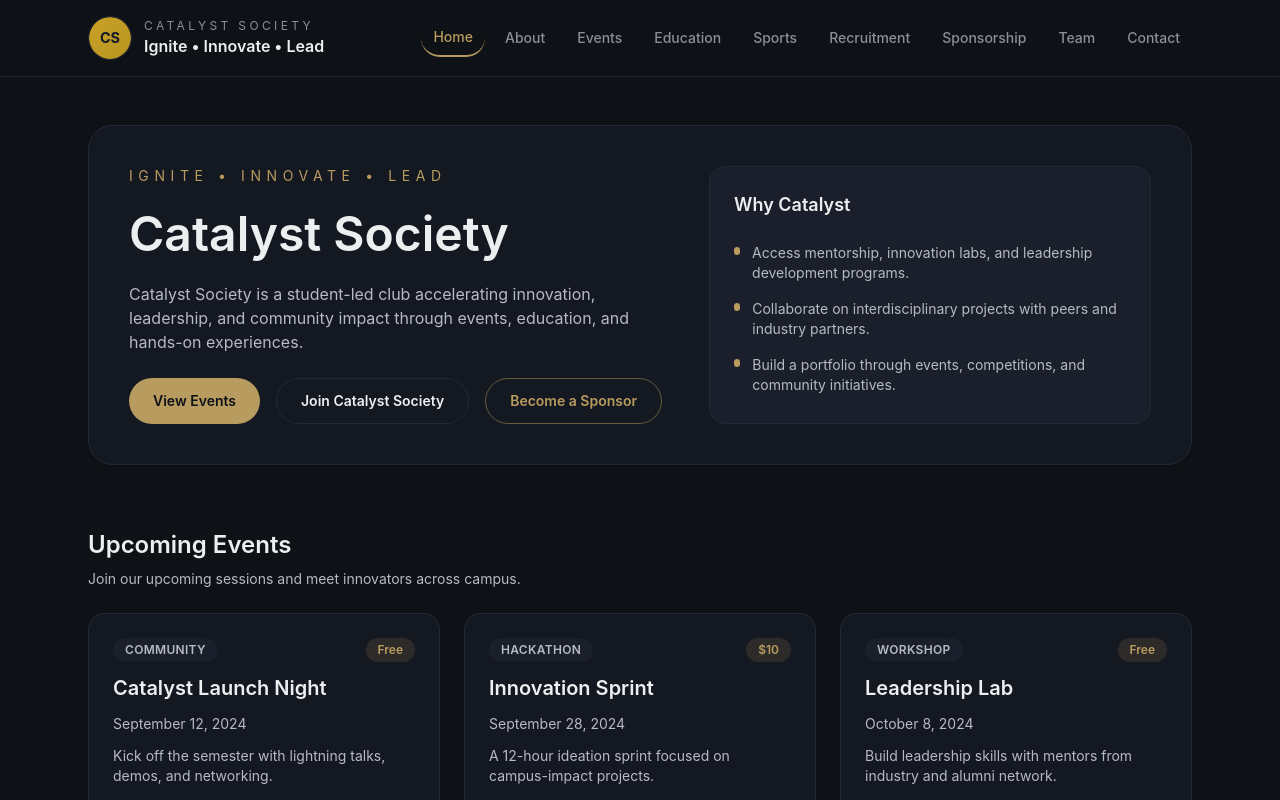
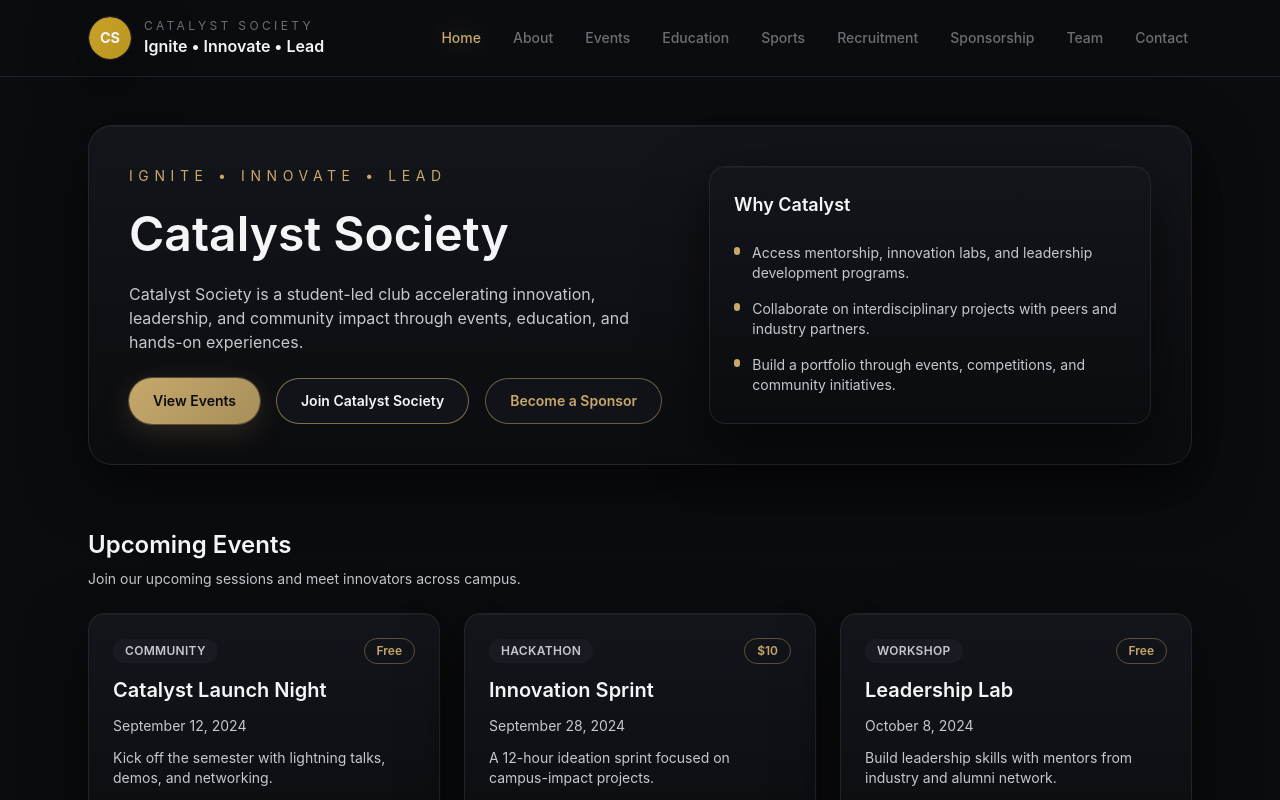
Before and after one commit to sonuparsad1/catalyst, a React (Vite) app in the folder frontend/: page / in a window 1280 px wide. Shown: the top 800 px of the page. Built offline with nearby package versions, Linux system fonts and the light colour scheme.

Commit message:
Refine luxury dark theme styling

```diff
--- a/frontend/src/components/EventCard.jsx
+++ b/frontend/src/components/EventCard.jsx
@@ -1,12 +1,12 @@
 const EventCard = ({ title, date, category, fee, description }) => {
   return (
-    <article className="flex h-full flex-col justify-between rounded-2xl border border-border bg-surface p-6 shadow-sm shadow-black/30">
+    <article className="flex h-full flex-col justify-between rounded-2xl border border-border bg-card-gradient p-6 shadow-card-ambient">
       <div className="space-y-3">
         <div className="flex items-center justify-between">
           <span className="rounded-full bg-elevated px-3 py-1 text-xs font-semibold uppercase tracking-wide text-textSecondary">
             {category}
           </span>
-          <span className="rounded-full bg-primary/15 px-3 py-1 text-xs font-semibold text-primary">
+          <span className="rounded-full border border-primary/40 px-3 py-1 text-xs font-semibold text-primary">
             {fee}
           </span>
         </div>
@@ -18,7 +18,7 @@ const EventCard = ({ title, date, category, fee, description }) => {
       </div>
       <button
         type="button"
-        className="mt-6 w-full rounded-full border border-border px-4 py-2 text-sm font-semibold text-textPrimary transition hover:bg-elevated"
+        className="mt-6 w-full rounded-full border border-primary/60 bg-surface px-4 py-2 text-sm font-semibold text-textPrimary transition hover:border-primary"
       >
         Learn More
       </button>
--- a/frontend/src/components/Navbar.jsx
+++ b/frontend/src/components/Navbar.jsx
@@ -30,11 +30,11 @@ const Navbar = () => {
             <img
               src={logo}
               alt="Catalyst Society logo"
-              className="h-11 w-11 rounded-full border border-border object-cover shadow-sm"
+              className="h-11 w-11 rounded-full border border-border object-cover shadow-card-ambient"
               onError={() => setLogoVisible(false)}
             />
           ) : (
-            <span className="flex h-11 w-11 items-center justify-center rounded-full bg-primary text-base font-semibold text-background shadow-sm">
+            <span className="flex h-11 w-11 items-center justify-center rounded-full bg-gold-gradient text-base font-semibold text-background shadow-accent-glow">
               CS
             </span>
           )}
@@ -47,16 +47,16 @@ const Navbar = () => {
             </p>
           </div>
         </div>
-        <div className="hidden items-center gap-2 text-sm font-medium text-muted md:flex">
+        <div className="hidden items-center gap-6 text-sm font-medium text-muted md:flex">
           {navLinks.map((link) => (
             <NavLink
               key={link.to}
               to={link.to}
               className={({ isActive }) =>
-                `rounded-full px-3 py-2 transition-colors duration-200 hover:text-textPrimary ${
+                `px-1 py-2 transition-colors duration-200 hover:text-textPrimary ${
                   isActive
-                    ? "border-b-2 border-primary text-primary"
-                    : "text-muted hover:bg-surface/70"
+                    ? "text-primary drop-shadow-[0_0_12px_rgba(198,168,107,0.35)]"
+                    : "text-muted"
                 }`
               }
             >
@@ -85,8 +85,8 @@ const Navbar = () => {
                 className={({ isActive }) =>
                   `rounded-lg px-3 py-2 transition-colors duration-200 ${
                     isActive
-                      ? "bg-background text-primary"
-                      : "text-muted hover:bg-background/60 hover:text-textPrimary"
+                      ? "text-primary drop-shadow-[0_0_12px_rgba(198,168,107,0.35)]"
+                      : "text-muted hover:text-textPrimary"
                   }`
                 }
               >
--- a/frontend/src/pages/Contact.jsx
+++ b/frontend/src/pages/Contact.jsx
@@ -30,7 +30,7 @@ const Contact = () => {
       </header>
 
       <form
-        className="space-y-4 rounded-2xl border border-border bg-surface p-6 shadow-sm shadow-black/20"
+        className="space-y-4 rounded-2xl border border-border bg-card-gradient p-6 shadow-card-ambient"
         onSubmit={handleSubmit}
       >
         <label className="block text-sm text-textSecondary">
@@ -71,7 +71,7 @@ const Contact = () => {
         </label>
         <button
           type="submit"
-          className="w-full rounded-full bg-primary px-6 py-3 text-sm font-semibold text-background transition hover:bg-primary/90"
+          className="w-full rounded-full bg-gold-gradient px-6 py-3 text-sm font-semibold text-background shadow-accent-glow transition hover:brightness-105"
         >
           Send Message
         </button>
--- a/frontend/src/pages/Home.jsx
+++ b/frontend/src/pages/Home.jsx
@@ -27,7 +27,7 @@ const upcomingEvents = [
 const Home = () => {
   return (
     <main className="mx-auto flex w-full max-w-6xl flex-col gap-16 px-6 py-12">
-      <section className="grid gap-10 rounded-3xl border border-border bg-surface p-10 shadow-sm shadow-black/30 lg:grid-cols-[1.1fr_0.9fr]">
+      <section className="grid gap-10 rounded-3xl border border-border bg-card-gradient p-10 shadow-card-ambient lg:grid-cols-[1.1fr_0.9fr]">
         <div className="space-y-6">
           <p className="text-sm uppercase tracking-[0.4em] text-primary">
             Ignite • Innovate • Lead
@@ -40,18 +40,18 @@ const Home = () => {
             community impact through events, education, and hands-on experiences.
           </p>
           <div className="flex flex-wrap gap-4">
-            <button className="rounded-full bg-primary px-6 py-3 text-sm font-semibold text-background transition hover:bg-primary/90">
+            <button className="rounded-full bg-gold-gradient px-6 py-3 text-sm font-semibold text-background shadow-accent-glow transition hover:brightness-105">
               View Events
             </button>
-            <button className="rounded-full border border-border px-6 py-3 text-sm font-semibold text-textPrimary transition hover:bg-elevated">
+            <button className="rounded-full border border-primary/60 bg-surface px-6 py-3 text-sm font-semibold text-textPrimary transition hover:border-primary">
               Join Catalyst Society
             </button>
-            <button className="rounded-full border border-primary/50 px-6 py-3 text-sm font-semibold text-primary transition hover:bg-elevated">
+            <button className="rounded-full border border-primary/50 bg-surface px-6 py-3 text-sm font-semibold text-primary transition hover:border-primary">
               Become a Sponsor
             </button>
           </div>
         </div>
-        <div className="space-y-6 rounded-2xl border border-border bg-elevated p-6">
+        <div className="space-y-6 rounded-2xl border border-border bg-card-gradient p-6 shadow-card-ambient">
           <h2 className="text-lg font-semibold text-textPrimary">Why Catalyst</h2>
           <ul className="space-y-4 text-sm text-textSecondary">
             <li className="flex gap-3">
--- a/frontend/src/pages/Recruitment.jsx
+++ b/frontend/src/pages/Recruitment.jsx
@@ -30,7 +30,7 @@ const Recruitment = () => {
       </header>
 
       <section className="grid gap-6 md:grid-cols-[1.2fr_0.8fr]">
-        <div className="rounded-2xl border border-border bg-surface p-6 shadow-sm shadow-black/20">
+        <div className="rounded-2xl border border-border bg-card-gradient p-6 shadow-card-ambient">
           <h2 className="text-lg font-semibold text-textPrimary">Open Roles</h2>
           <ul className="mt-4 space-y-4 text-sm text-textSecondary">
             <li className="rounded-xl border border-border bg-elevated p-4">
@@ -49,7 +49,7 @@ const Recruitment = () => {
         </div>
 
         <form
-          className="space-y-4 rounded-2xl border border-border bg-surface p-6 shadow-sm shadow-black/20"
+          className="space-y-4 rounded-2xl border border-border bg-card-gradient p-6 shadow-card-ambient"
           onSubmit={handleSubmit}
         >
           <h2 className="text-lg font-semibold text-textPrimary">Application Form</h2>
@@ -93,7 +93,7 @@ const Recruitment = () => {
           </div>
           <button
             type="submit"
-            className="w-full rounded-full bg-primary px-6 py-3 text-sm font-semibold text-background transition hover:bg-primary/90"
+            className="w-full rounded-full bg-gold-gradient px-6 py-3 text-sm font-semibold text-background shadow-accent-glow transition hover:brightness-105"
           >
             Apply
           </button>
--- a/frontend/src/pages/Sponsorship.jsx
+++ b/frontend/src/pages/Sponsorship.jsx
@@ -46,7 +46,7 @@ const Sponsorship = () => {
         {plans.map((plan) => (
           <article
             key={plan.name}
-            className="flex h-full flex-col justify-between rounded-2xl border border-border bg-surface p-6 shadow-sm shadow-black/20"
+            className="flex h-full flex-col justify-between rounded-2xl border border-border bg-card-gradient p-6 shadow-card-ambient"
           >
             <div>
               <h2 className="text-xl font-semibold text-textPrimary">{plan.name}</h2>
@@ -60,7 +60,7 @@ const Sponsorship = () => {
                 ))}
               </ul>
             </div>
-            <button className="mt-6 w-full rounded-full border border-border px-4 py-2 text-sm font-semibold text-textPrimary transition hover:bg-elevated">
+            <button className="mt-6 w-full rounded-full border border-primary/60 bg-surface px-4 py-2 text-sm font-semibold text-textPrimary transition hover:border-primary">
               Become a Sponsor
             </button>
           </article>
--- a/frontend/src/pages/Team.jsx
+++ b/frontend/src/pages/Team.jsx
@@ -24,9 +24,9 @@ const Team = () => {
         {teamMembers.map((member) => (
           <article
             key={member.name}
-            className="rounded-2xl border border-border bg-surface p-6 shadow-sm shadow-black/20"
+            className="rounded-2xl border border-border bg-card-gradient p-6 shadow-card-ambient"
           >
-            <div className="flex h-12 w-12 items-center justify-center rounded-full bg-primary/15 text-lg font-semibold text-primary">
+            <div className="flex h-12 w-12 items-center justify-center rounded-full border border-primary/40 bg-surface text-lg font-semibold text-primary">
               {member.name
                 .split(" ")
                 .map((part) => part[0])
--- a/frontend/tailwind.config.js
+++ b/frontend/tailwind.config.js
@@ -4,14 +4,25 @@ export default {
   theme: {
     extend: {
       colors: {
-        primary: "#B89B5E",
-        surface: "#141821",
-        elevated: "#1A1F2B",
-        muted: "#8B8F97",
-        background: "#0E1116",
-        border: "#232836",
-        textPrimary: "#EDEEF0",
-        textSecondary: "#B6BAC3",
+        primary: "#C6A86B",
+        secondary: "#A78F5A",
+        surface: "#121318",
+        elevated: "#191B22",
+        muted: "#6E6E73",
+        background: "#0B0C0F",
+        border: "#23242A",
+        textPrimary: "#F5F5F7",
+        textSecondary: "#C7C7CC",
+      },
+      backgroundImage: {
+        "gold-gradient": "linear-gradient(135deg, #C6A86B 0%, #A78F5A 100%)",
+        "card-gradient": "linear-gradient(180deg, #14151B 0%, #0B0C0F 100%)",
+      },
+      boxShadow: {
+        "accent-glow":
+          "0 0 0 1px rgba(198,168,107,0.35), 0 8px 30px rgba(198,168,107,0.18)",
+        "card-ambient":
+          "inset 0 1px 0 rgba(255,255,255,0.04), 0 20px 60px rgba(0,0,0,0.6)",
       },
     },
   },
```
Also changed, not shown: frontend/src/pages/About.jsx (+4 -4 lines), frontend/src/assets/logo.svg.
